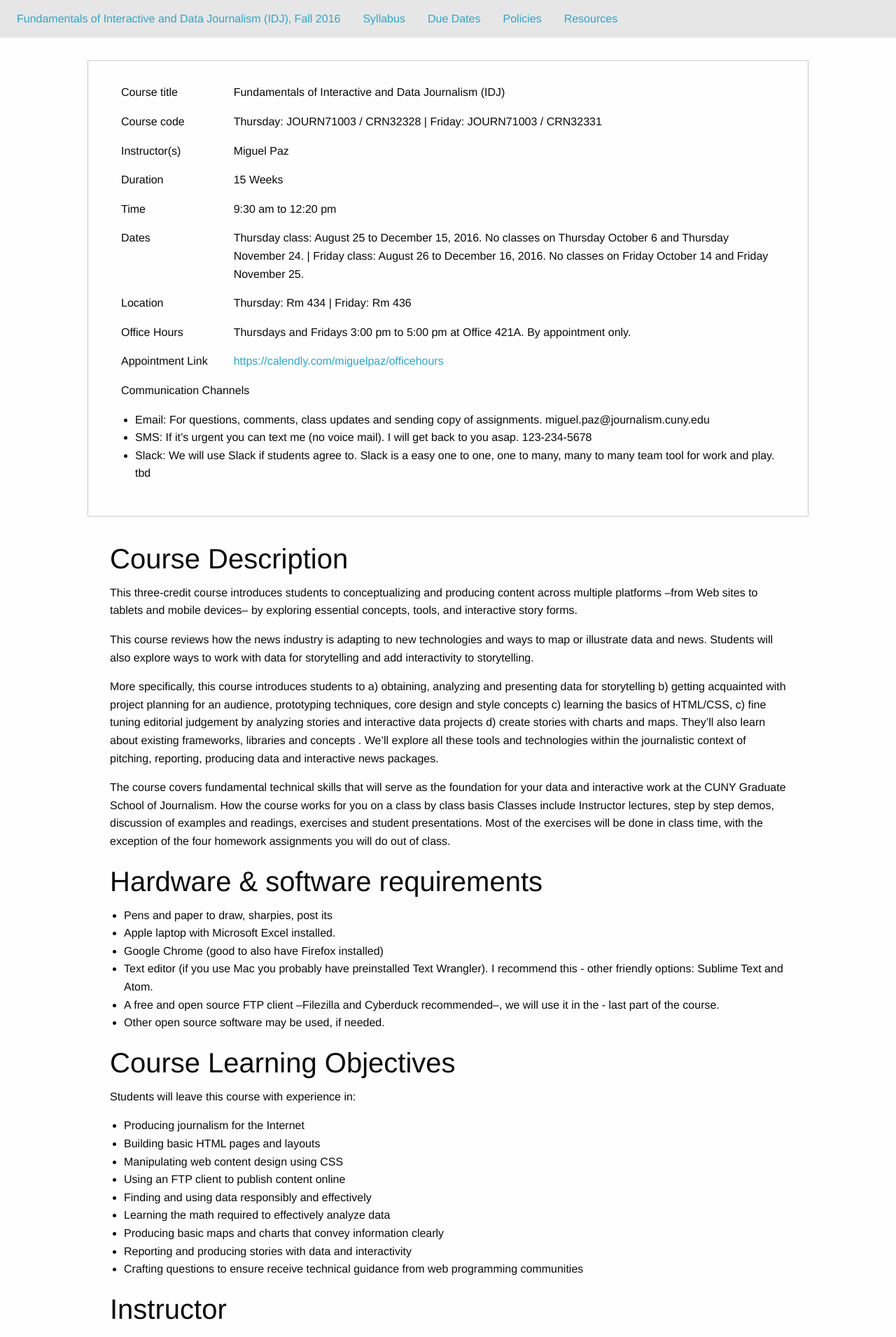
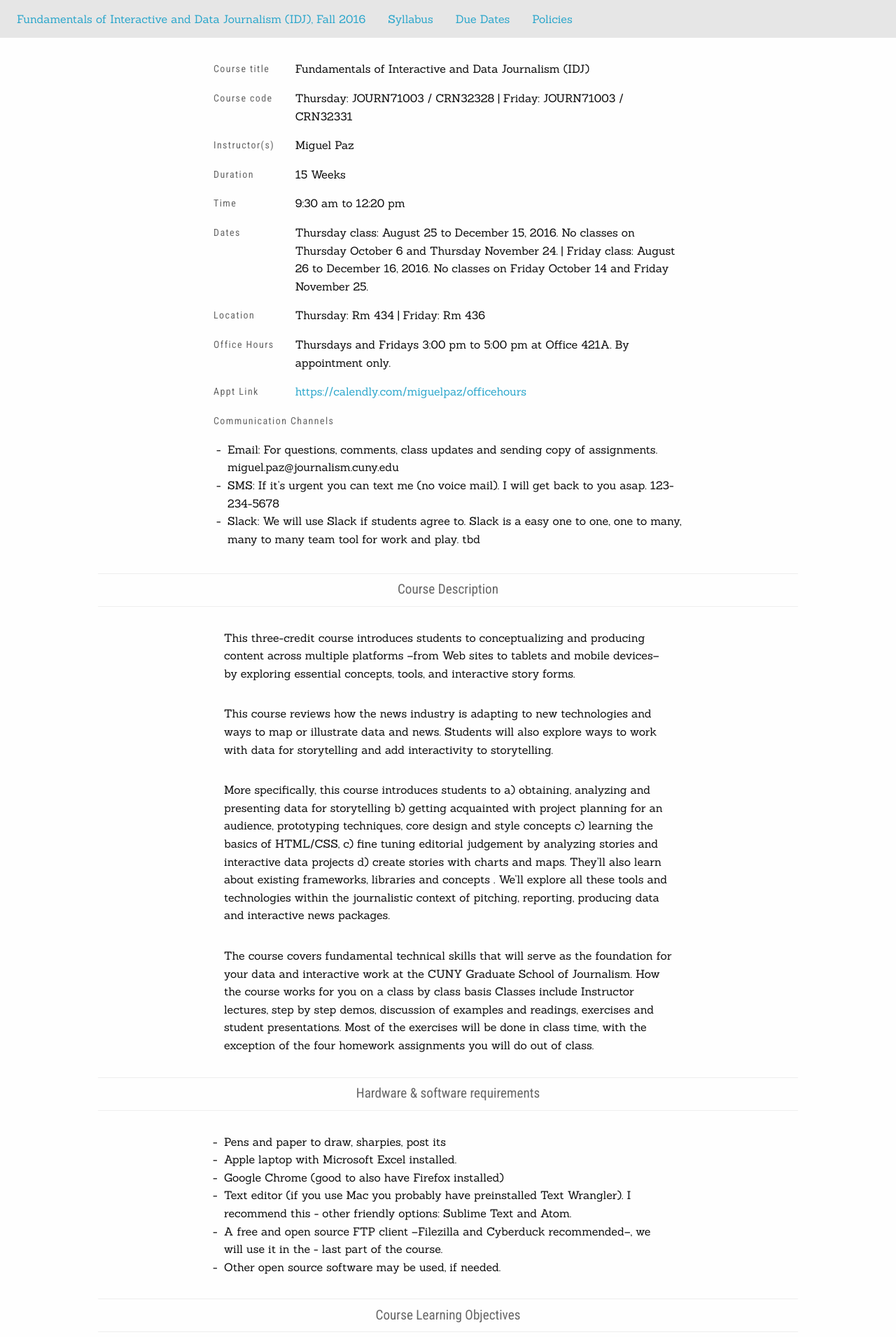
Before and after one commit to miguelpaz/normalista, a Jekyll site: the page built from index.html, in a window 1280 px wide. Shown: the top 1910 px of the page at 70% size. Built offline with Jekyll 4.4.1, drawn with Linux system fonts in a browser that asks for light colours.

Commit message:
typography and style update

```diff
--- a/_layouts/default.html
+++ b/_layouts/default.html
@@ -8,6 +8,7 @@
     <title>Normalista - a jekyll class template</title>
     <link rel="stylesheet" href="/css/foundation.css">
     <link rel="stylesheet" href="/css/app.css">
+    <link href="https://fonts.googleapis.com/css?family=Roboto+Condensed|Sanchez" rel="stylesheet">
   </head>
   <body>
     <!-- navigation -->
@@ -18,7 +19,6 @@
           <li><a href="/syllabus">Syllabus</a></li>
           <li><a href="/duedates">Due Dates</a></li>
           <li><a href="/policies">Policies</a></li>
-          <li><a href="/resources">Resources</a></li>
         </ul>
       </nav>
     </div>
--- a/_layouts/landing.html
+++ b/_layouts/landing.html
@@ -5,33 +5,33 @@ layout: default
 <!-- Properties from the config file. These are common varibles in academic setting. -->
 <!-- instructors -->
 <div class="row overview">
-  <p class="column small-6 large-2">Course title</p>
+  <label class="column small-6 large-2">Course title</label>
   <p class="column small-6 large-10">{{site.title | join: " | "}}</p>
-  <p class="column small-6 large-2">Course code</p>
+  <label class="column small-6 large-2">Course code</label>
   <p class="column small-6 large-10">{{site.coursecode | join: " | "}}</p>
   <!-- instructor -->
-  <p class="column small-6 large-2">Instructor(s)</p>
+  <label class="column small-6 large-2">Instructor(s)</label>
   <p class="column small-6 large-10">{{site.instructor | join: " | "}}</p>
   <!-- time -->
-  <p class="column small-6 large-2">Duration</p>
+  <label class="column small-6 large-2">Duration</label>
   <p class="column small-6 large-10">{{site.duration | join: " | "}}</p>
-  <p class="column small-6 large-2">Time</p>
+  <label class="column small-6 large-2">Time</label>
   <p class="column small-6 large-10">{{site.coursetime | join: " | "}}</p>
-  <p class="column small-6 large-2">Dates</p>
+  <label class="column small-6 large-2">Dates</label>
   <p class="column small-6 large-10">{{site.coursedates | join: " | "}}</p>
   <!-- place -->
-  <p class="column small-6 large-2">Location</p>
+  <label class="column small-6 large-2">Location</label>
   <p class="column small-6 large-10">{{site.courselocation | join: " | "}}</p>
   <!-- office hours -->
-  <p class="column small-6 large-2">Office Hours</p>
+  <label class="column small-6 large-2">Office Hours</label>
   <p class="column small-6 large-10">{{site.officehours.description}}</p>
   {% if site.officehours.link %}
-  <p class="column small-6 large-2">Appointment Link</p>
+  <label class="column small-6 large-2">Appt Link</label>
   <p class="column small-6 large-10"><a href="{{site.officehours.link}}">{{site.officehours.link}}</a></p>
   {% endif %}
   <!-- communication -->
   <div class="column small-12">
-    <p>Communication Channels</p>
+    <label>Communication Channels</label>
     <ul>
       {% for item in site.communication %}
       <li>{{item.name}}: {{item.description}}. {{item.details}}</li>
@@ -42,5 +42,7 @@ layout: default
 
 <!-- content from index.html. Anything not covered by the common varibles can be included in the actual page content. -->
 <div class="row main">
-  {{page.content | markdownify}}
+  <div class="column large-12">
+    {{page.content | markdownify}}
+  </div>
 </div>
--- a/css/app.css
+++ b/css/app.css
@@ -1,9 +1,45 @@
-.overview {
-  padding:2em;
-  margin-top:2em;
-  border: 1px solid #ccc;
+h1,h2,h3,h4,h5,h6,label {
+  font-family: 'Roboto Condensed', sans-serif;
+  color: #666;
 }
-.main {
-  padding:2em;
+
+p, a, li {
+  font-family: 'Sanchez', serif;;
+}
+
+h1 {
+  font-size:1.2em;
+  text-align: center;
+  padding:0.5em;
+  margin:1em 0;
+  border-top:1px solid #eee;
+  border-bottom:1px solid #eee;
+}
+
+label {
+  letter-spacing: 0.1em;
+}
+
+ul {
+  margin-top:1em;
+}
+ul li {
+  list-style:none;
+}
+.row ul li:before {
+  content: '-';
+  position:absolute;
+  margin-left:-1em;
+}
+
+.row.overview {
+  margin:2em 15% 0;
+}
+.row.main {
   margin-bottom:2em;
 }
+.row.main p,
+.row.main ul,
+.row.main ol {
+  margin:2em 18%;
+}
--- a/index.html
+++ b/index.html
@@ -2,7 +2,7 @@
 layout: landing
 ---
 
-## Course Description
+# Course Description
 
 This three-credit course introduces students to conceptualizing and producing content across multiple platforms --from Web sites to tablets and mobile devices-- by exploring essential concepts, tools,  and interactive story forms.
 
@@ -14,7 +14,7 @@ The course covers fundamental technical skills that will serve as the foundation
 How the course works for you on a class by class basis
 Classes include Instructor lectures, step by step demos, discussion of examples and readings, exercises and student presentations. Most of the exercises will be done in class time, with the exception of the four homework assignments you will do out of class.
 
-## Hardware & software requirements
+# Hardware & software requirements
 
 - Pens and paper to draw, sharpies, post its
 - Apple laptop with Microsoft Excel installed.
@@ -23,7 +23,7 @@ Classes include Instructor lectures, step by step demos, discussion of examples
 - A free and open source FTP client --Filezilla and Cyberduck recommended--, we will use it in the - last part of the course.
 - Other open source software may be used, if needed.
 
-## Course Learning Objectives
+# Course Learning Objectives
 
 Students will leave this course with experience in:
 
@@ -37,13 +37,13 @@ Students will leave this course with experience in:
 - Reporting and producing stories with data and interactivity
 - Crafting questions to ensure receive technical guidance from web programming communities
 
-## Instructor
+# Instructor
 
 Miguel Paz is an investigative journalist and digital media strategist. A native of Chile, he is the founder of the data journalism website Poderopedia, created through a 2011 Knight News Challenge grant, to keep track of who’s who in business and politics in Chile, Colombia and Venezuela. In its portfolio of projects and partnerships, it includes the Ibero American Data Journalism Handbook, the Map of Media and Media Ownership of Chile and Colombia, the development of NarcoData (Animal Político, Mexico), Justiciapedia (Chequeado, Argentina), Candidatos Ruta Electoral (La Prensa, Panama), EnData (El Nuevo Día, Puerto Rico), Compras Transparentes (Zoohash/Poderopedia), and several other projects, including dozens of trainings and workshops for journalists, all over Latin America. Poderopedia has been a finalists of the GIJN Data Journalism Awards, the Gabriel García Márquez Award in the Innovation category for a joint project with Armando.info in Venezuela, and the BOB´s on Innovation, among others.
 
 Paz is a Nieman Berkman Fellow ´15, a Knight ICFJ Fellow 13´and is part of the board of Global Voices. He has 18 years of experience as a reporter and editor. He was deputy director of ElMostrador.cl, Chile’s first digital-only news organization; deputy editor of La Nación Domingo; co-founder of El Periodista magazine and co-creator of Caras EGO. He has been a contributor to Caras Magazine, The Clinic, El Dínamo (Chile); Perfil.com, Noticias Magazine (Argentina); Nieman Lab, IJNET, and Media Shift (US). His work appears in three books published in Chile and has been a finalist two times in the chilean Journalism Award for Excellence.
 
-## Coaches
+# Coaches
 
 Coaches work one-on-one with students to guide them on projects and help problem-solve. Students are advised to consult a coach if they have tried something themselves and it hasn’t worked to their satisfaction.
 
@@ -57,6 +57,6 @@ Coaches work one-on-one with students to guide them on projects and help problem
 
 **Jue Yang, Data Storytelling, Data Analysis, GitHub, UI/UX, Information and Visual Design, Interactive Storytelling, JavaScript, jQuery, Python, Web Scraping, HTML/CSS** — Office Hours: Virtually and by appointment. Email: github.com/jueyang/call-me-maybe
 
-## Note
+# Note
 
 This syllabus is a work in progress developed in collaboration by all the IDJ Fall 2016 instructors. The lesson plan is subject to change depending on the progress and success of the students in the class. Any changes will be notified to students.
```
